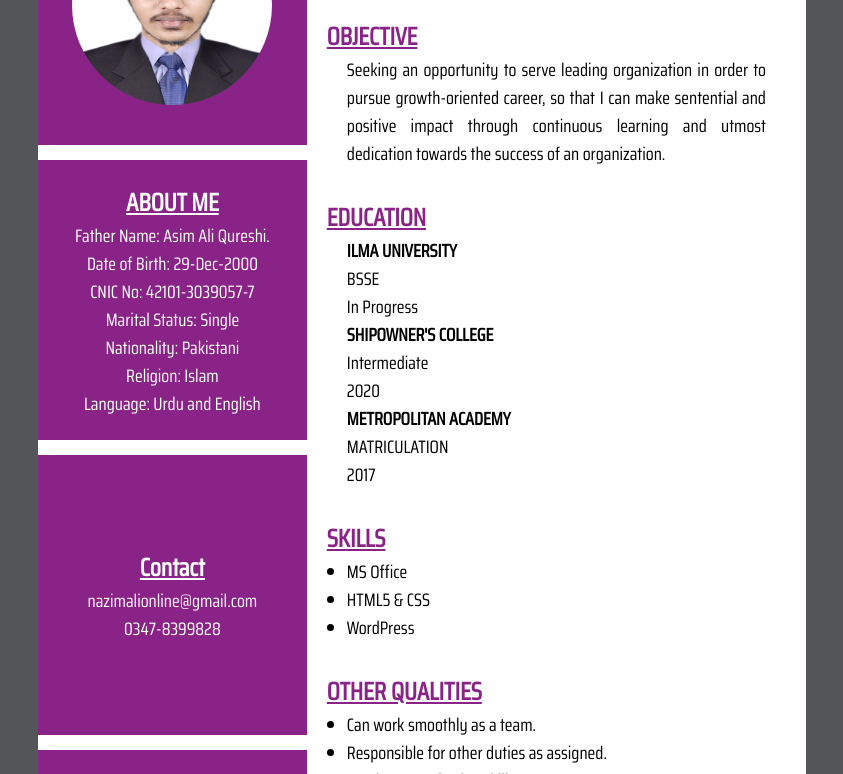
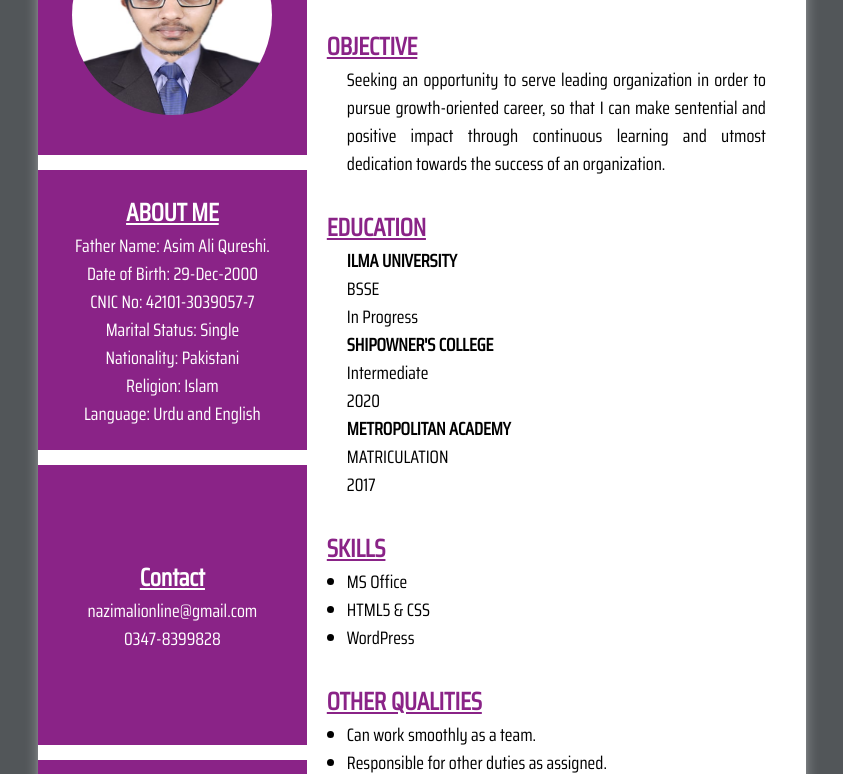
Before and after one commit to NazimAli28/My-Resume, a plain HTML site: page index.html in a window 1280 px wide. Shown: the part 135-909 px from the top of the page, without its empty margins (218-1061 px from the left). Drawn offline with Linux system fonts and the light colour scheme.

Commit message:
My Resume

```diff
--- a/style.css
+++ b/style.css
@@ -20,6 +20,8 @@ body {
     width: 60vw;
     background-color: rgb(82 86 89);
     display: flex;
+    margin: 10px;
+    box-shadow: 0px 0px 10px 4px rgb(255 253 253 / 20%), 0px 0px 4px 0px rgb(255 255 255 / 19%);
 }
 
 .left {
@@ -85,34 +87,41 @@ body {
     flex-direction: column;
 }
 
-.boxr{
+.boxr {
     margin: 15px 0px;
 }
-.boxr h2{
+
+.boxr h2 {
     color: rgb(138 35 135);
     margin-left: 20px;
 }
-.boxr p,ul{
+
+.boxr p,
+ul {
     margin-left: 40px;
     margin-right: 40px;
     text-align: justify;
 }
 
-#name{
+#name {
     display: flex;
     flex-direction: column;
     align-items: center;
 }
 
-p,ul{
+p,
+ul {
     font-size: 18px;
 }
-h1{
+
+h1 {
     font-size: 50px;
     text-decoration: underline;
     color: rgba(0, 0, 0, 0.616);
 }
-h2,h3{
+
+h2,
+h3 {
     font-size: 25px;
     text-decoration: underline;
 }
```
